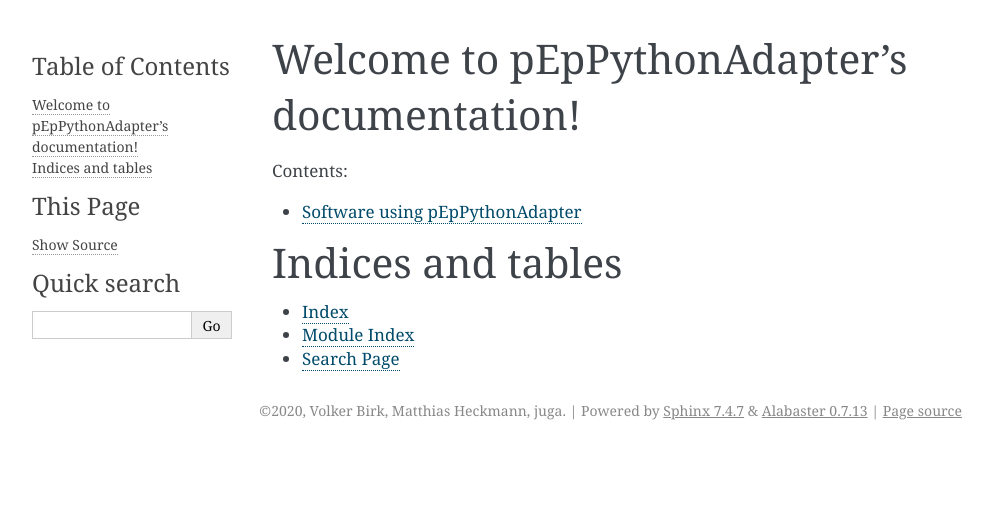
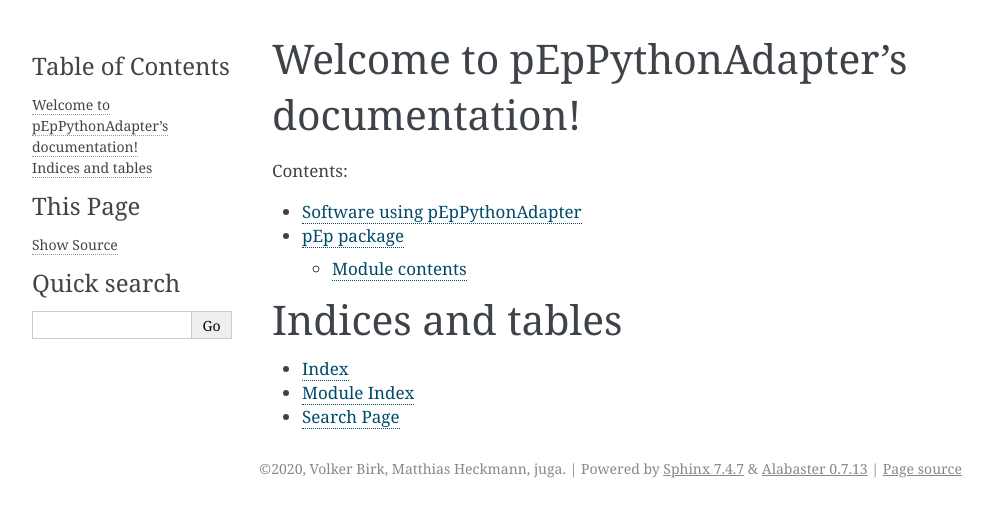
Before and after one commit to plancksecurity/foundation-planckPythonWrapper, a Sphinx documentation site: the page built from docs/source/index.rst, in a window 1280 px wide. Shown: the top 517 px of the page, without its empty margins (148-1141 px from the left). Built offline with Sphinx 7.4.7, drawn with Linux system fonts in a browser that asks for light colours.

```diff
--- /dev/null
+++ b/docs/source/api/pEp.rst
@@ -0,0 +1,10 @@
+pEp package
+===========
+
+Module contents
+---------------
+
+.. automodule:: pEp
+   :members:
+   :undoc-members:
+   :show-inheritance:
--- a/docs/source/index.rst
+++ b/docs/source/index.rst
@@ -11,6 +11,7 @@ Welcome to pEpPythonAdapter's documentation!
    :caption: Contents:
 
    software_using
+   api/pEp
 
 Indices and tables
 ==================
```
